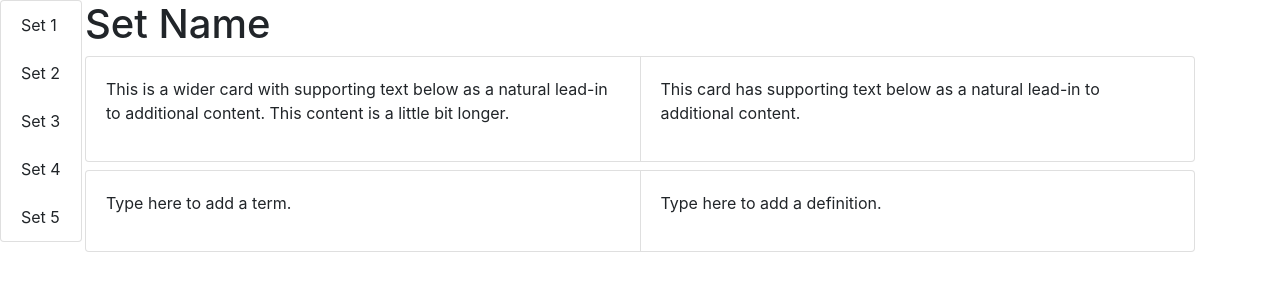
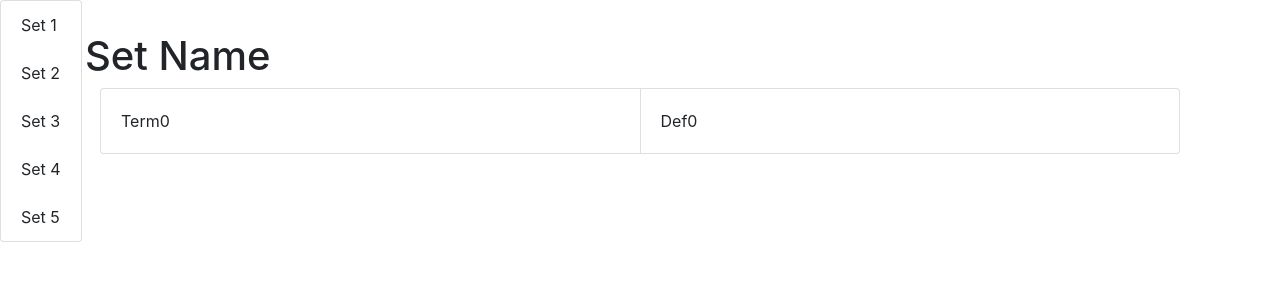
Before and after one commit to KeithMMeyer/HackOhio, a PHP site: page /sets.php in a window 1280 px wide. Shown: the part 56-356 px from the top of the page. Run offline with PHP 8.4, Linux system fonts and the light colour scheme; some libraries are stand-ins or nearby versions.

Commit message:
Adding editing sets.

```diff
--- a/sets.php
+++ b/sets.php
@@ -8,6 +8,11 @@
         <style>
             .card-group{
                 margin-bottom: 8px;
+            }
+            .card-editable {
+                margin: -1.25rem !important;
+                padding: 1.25rem;
+
             }
         </style>
 
@@ -26,39 +31,35 @@
             </ul>
         </div>
 
-        <div class="container">
+        <div class="container" style="margin-top:32px">
             <div class="row">
-                <div class="col-sm">
+                <div class="col-sm" >
                     <h1>Set Name</h1>
-                    <div class="card-group">
-                        <div class="card">
-                            <div class="card-body">
-                                <p class="card-text">This is a wider card with supporting text below as a natural lead-in to additional content. This content is a little bit longer.</p>
-                            </div>
-                        </div>
-                        <div class="card">
-                            <div class="card-body">
-                                <p class="card-text">This card has supporting text below as a natural lead-in to additional content.</p>
-                                <p class="card-text">
-                            </div>
-                        </div>
-                    </div>
-                    <div class="card-group">
-                        <div class="card">
-                            <div class="card-body">
-                                <p class="card-text">Type here to add a term.</p>
-                            </div>
-                        </div>
-                        <div class="card">
-                            <div class="card-body">
-                                <p class="card-text">Type here to add a definition.</p>
-                                <p class="card-text">
-                            </div>
-                        </div>
+                    <div class="col-sm" id="listContainer">
                     </div>
                 </div>
             </div>
         </div>
+        <script>
+            //set up
+            //var card = {term:"Term", def:"Definition"};
+            var cardList = [];
+            for(let x = 0; x < 10; x++){
+                let card = {};
+                card.term = "Term" + x;
+                card.def = "Def" + x;
+                cardList.push(card);
+            }
 
+            function listCreationFunction(card, index){
+                let element = "<div class='card-group'><div class='card'><div class='card-body'><p class='card-text card-editable' role='textbox' contenteditable id='term" + index + "'>" + card.term + "</p></div></div><div class='card'><div class='card-body'><p class='card-text card-editable' role='textbox' contenteditable id='def" + index + "'>" + card.def + "</p></div></div></div>";
+                $("#listContainer").append(element);
+                $('.term' + index).blur(updateCard(id));
+            }
+
+            // page code
+            cardList.forEach(listCreationFunction);
+
+        </script>
     </body>
 </html>
```
